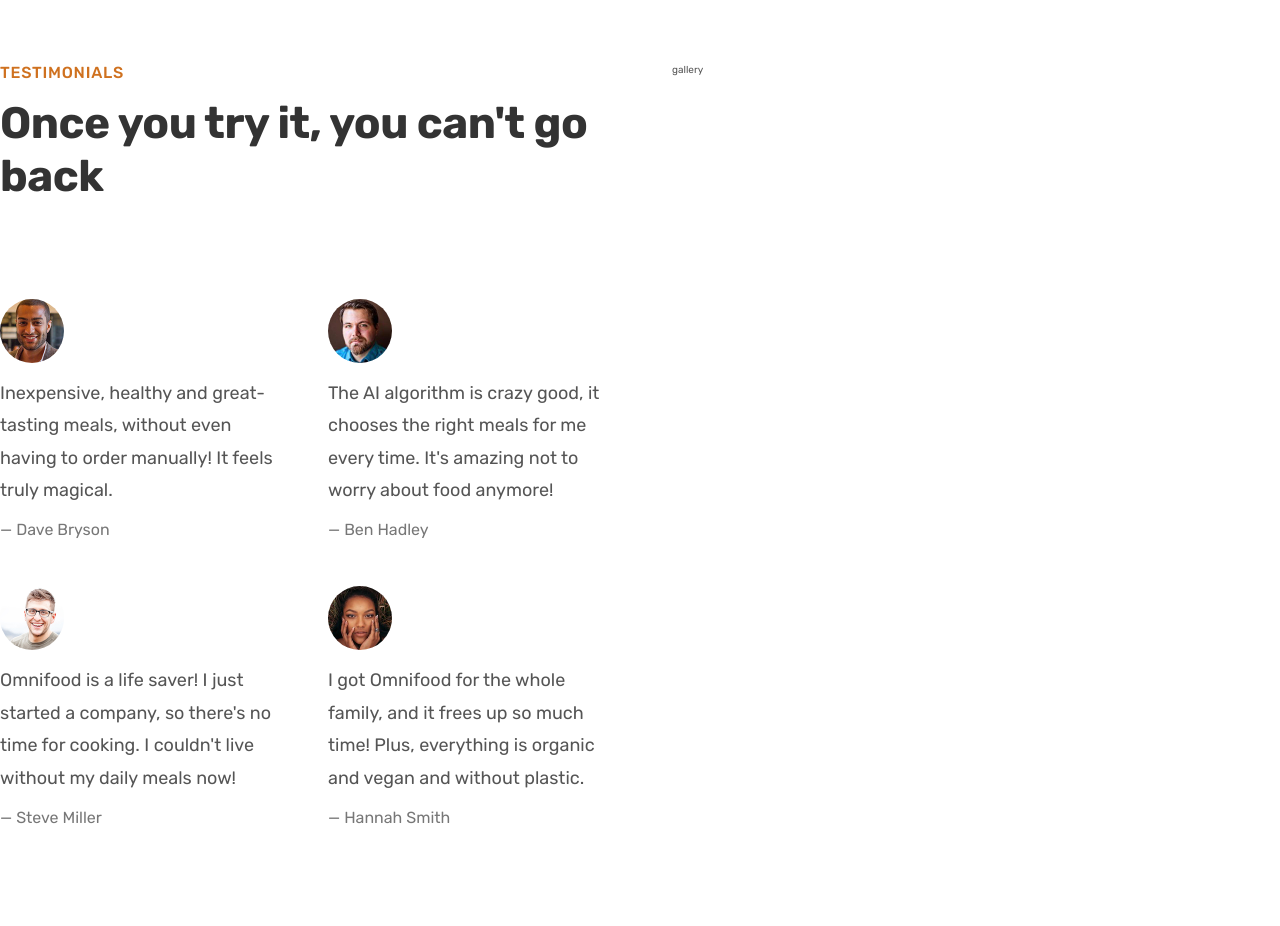
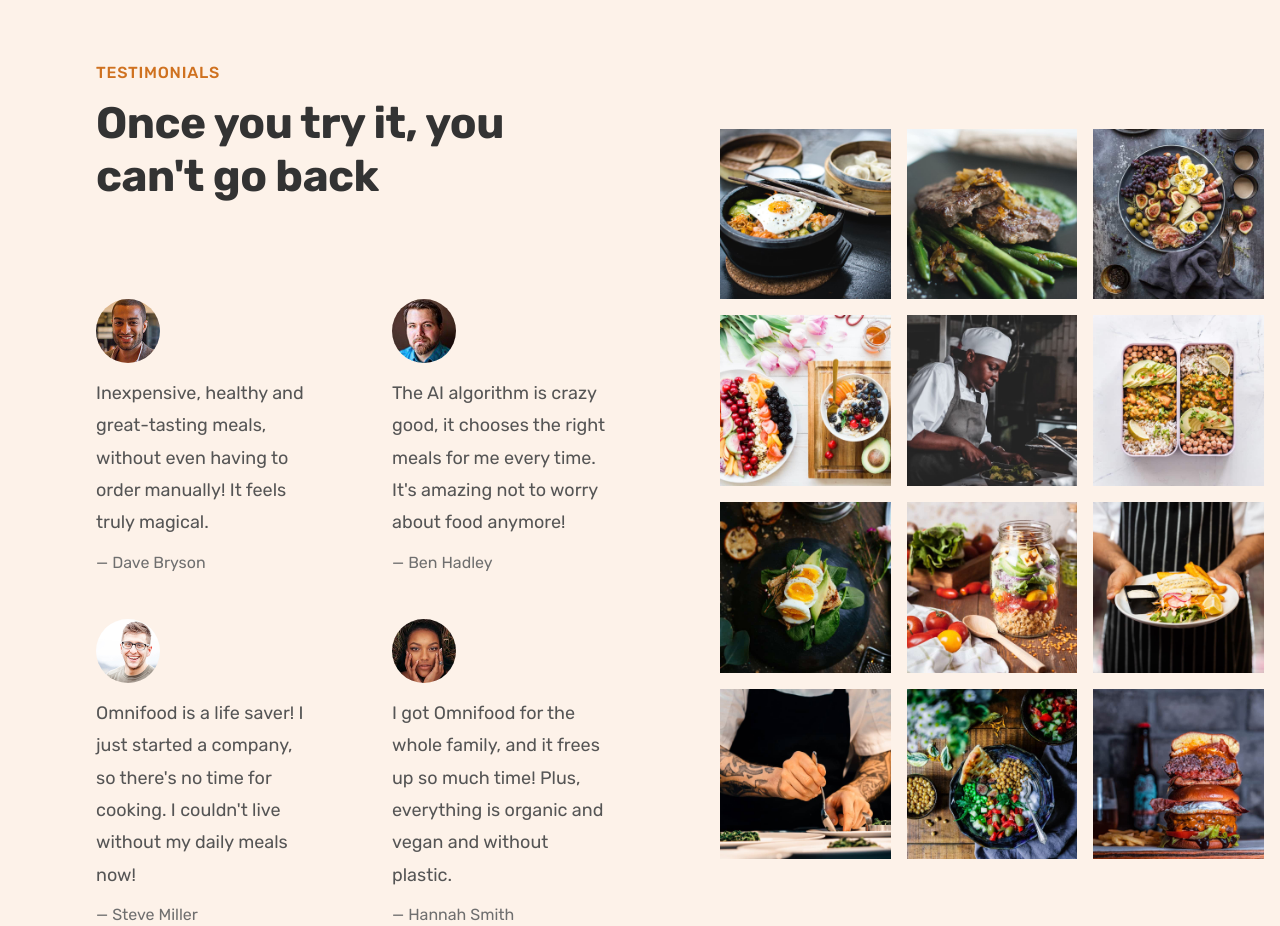
Before and after one commit to mikeqiu2011/css-omnifood-desktop, a plain HTML site: page index.html in a window 1280 px wide. Shown: the part 3440-4366 px from the top of the page. Drawn offline with nearby package versions, Linux system fonts and the light colour scheme.

Commit message:
image scale annimation and overflow hidden

```diff
--- a/css/style.css
+++ b/css/style.css
@@ -274,13 +274,19 @@
 
 /* testimonial and gallery */
 .section-testimonials {
-  padding: 9.6rem 0;
+  background-color: #fdf2e9;
+  display: grid;
+  grid-template-columns: 55fr 45fr;
+  align-items: center;
 }
-
+.testimonials-container {
+  padding: 9.6rem;
+}
 .testimonials {
   display: grid;
   grid-template-columns: repeat(2, 1fr);
-  gap: 4.8rem;
+  row-gap: 4.8rem;
+  column-gap: 8rem;
 }
 .testimonial-img {
   height: 6.4rem;
@@ -294,5 +300,23 @@
 }
 .testimonial-name {
   font-size: 1.6rem;
-  color: #777;
+  color: #6f6f6f;
 }
+
+.gallery {
+  display: grid;
+  grid-template-columns: repeat(3, 1fr);
+  gap: 1.6rem;
+  padding: 1.6rem;
+}
+.gallery-item {
+  overflow: hidden;
+}
+.gallery-item img {
+  display: block;
+  width: 100%;
+  transition: all 0.3s;
+}
+.gallery-item img:hover {
+  transform: scale(1.1);
+}
--- a/index.html
+++ b/index.html
@@ -269,7 +269,7 @@
         </div>
       </section>
 
-      <section class="section-testimonials grid grid--2-cols">
+      <section class="section-testimonials">
         <div class="testimonials-container">
           <span class="subheading">Testimonials</span>
           <h2 class="heading-secondary">Once you try it, you can't go back</h2>
@@ -325,7 +325,80 @@
             </figure>
           </div>
         </div>
-        <div class="gallery">gallery</div>
+        <div class="gallery">
+          <figure class="gallery-item">
+            <img
+              src="img/gallery/gallery-1.jpg"
+              alt="photo of beautifully arranged food"
+            />
+          </figure>
+          <figure class="gallery-item">
+            <img
+              src="img/gallery/gallery-2.jpg"
+              alt="photo of beautifully arranged food"
+            />
+          </figure>
+          <figure class="gallery-item">
+            <img
+              src="img/gallery/gallery-3.jpg"
+              alt="photo of beautifully arranged food"
+            />
+          </figure>
+          <figure class="gallery-item">
+            <img
+              src="img/gallery/gallery-4.jpg"
+              alt="photo of beautifully arranged food"
+            />
+          </figure>
+          <figure class="gallery-item">
+            <img
+              src="img/gallery/gallery-5.jpg"
+              alt="photo of beautifully arranged food"
+            />
+          </figure>
+          <figure class="gallery-item">
+            <img
+              src="img/gallery/gallery-6.jpg"
+              alt="photo of beautifully arranged food"
+            />
+          </figure>
+          <figure class="gallery-item">
+            <img
+              src="img/gallery/gallery-7.jpg"
+              alt="photo of beautifully arranged food"
+            />
+          </figure>
+          <figure class="gallery-item">
+            <img
+              src="img/gallery/gallery-8.jpg"
+              alt="photo of beautifully arranged food"
+            />
+          </figure>
+          <figure class="gallery-item">
+            <img
+              src="img/gallery/gallery-9.jpg"
+              alt="photo of beautifully arranged food"
+            />
+          </figure>
+          <figure class="gallery-item">
+            <img
+              src="img/gallery/gallery-10.jpg"
+              alt="photo of beautifully arranged food"
+            />
+          </figure>
+          <figure class="gallery-item">
+            <img
+              src="img/gallery/gallery-11.jpg"
+              alt="photo of beautifully arranged food"
+            />
+          </figure>
+          <figure class="gallery-item">
+            <img
+              src="img/gallery/gallery-12.jpg"
+              alt="photo of beautifully arranged food"
+            />
+          </figure>
+        </div>
       </section>
     </main>
 
```
